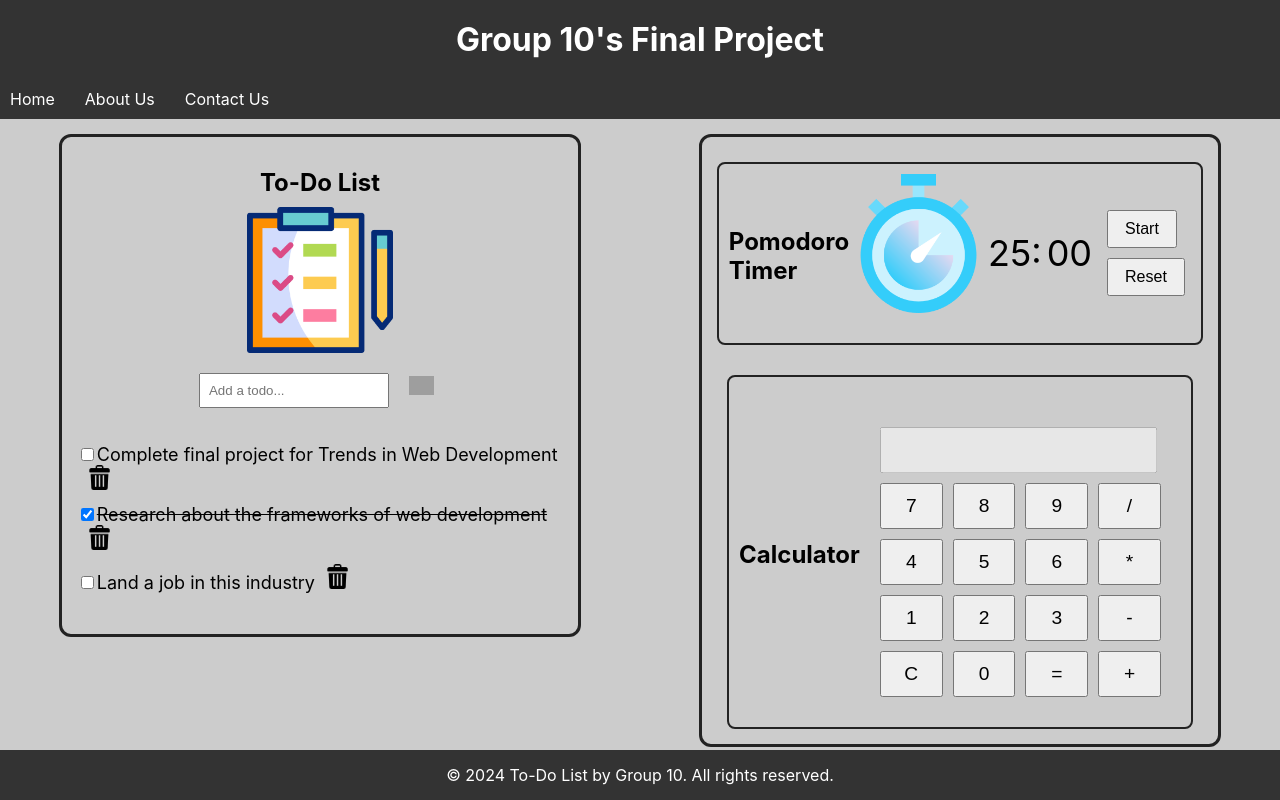
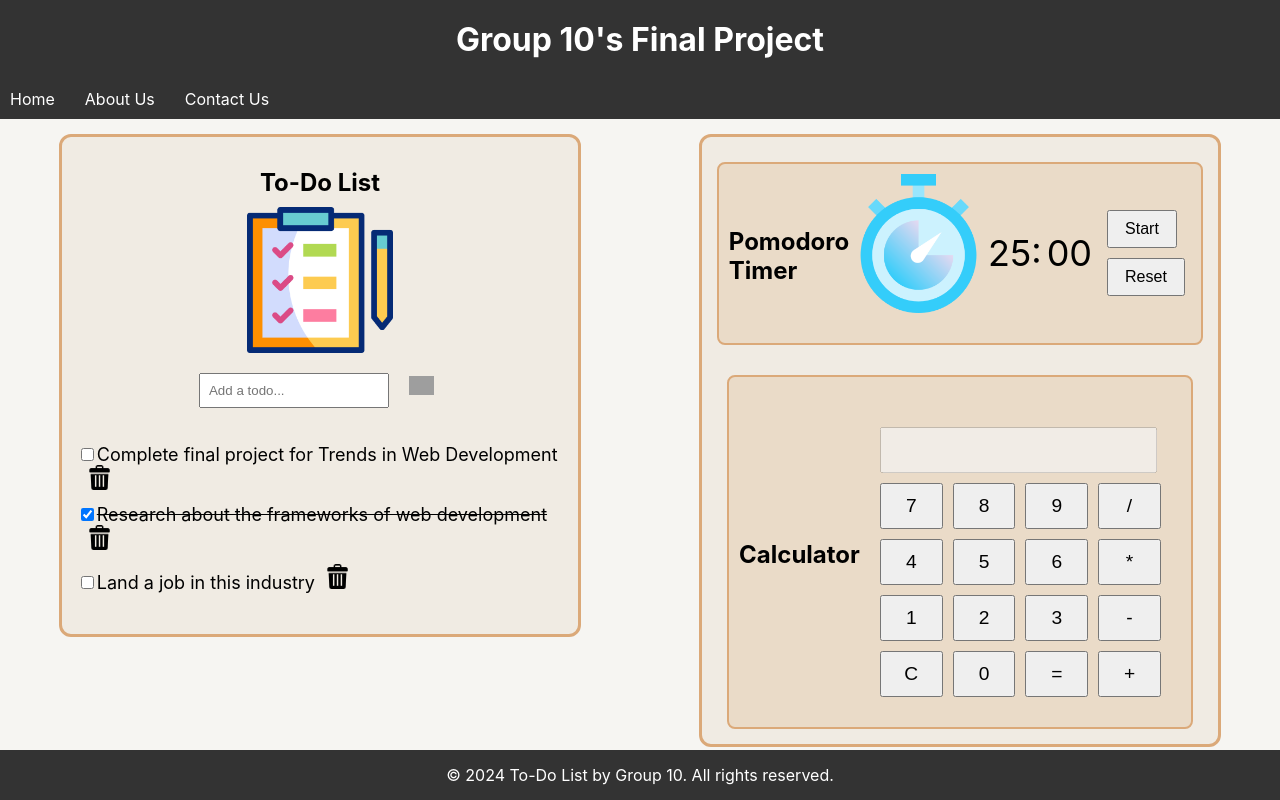
Before and after one commit to Adi-283/to-do-list, a React (Create React App) app: page / in a window 1280 px wide. Built offline with nearby package versions, Linux system fonts and the light colour scheme; grey boxes are pictures that could not be loaded.

Commit message:
fixed bugs and enhanced UI

```diff
--- a/public/index.html
+++ b/public/index.html
@@ -24,7 +24,7 @@
       work correctly both with client-side routing and a non-root public URL.
       Learn how to configure a non-root public URL by running `npm run build`.
     -->
-    <title>React App</title>
+    <title>Group 10 Final Project</title>
   </head>
   <body>
     <noscript>You need to enable JavaScript to run this app.</noscript>
--- a/src/App.js
+++ b/src/App.js
@@ -10,19 +10,6 @@ import Footer from './components/Footer';
 
 // App component
 function App() {
-  const [todos, setTodos] = useState([]);
-
-  const addTodo = (newTodoText) => {
-    setTodos([...todos, { id: Date.now(), text: newTodoText, completed: false }]);
-  };
-
-  const toggleComplete = (id) => {
-    setTodos(todos.map(todo => todo.id === id ? { ...todo, completed: !todo.completed } : todo));
-  };
-
-  const deleteTodo = (id) => {
-    setTodos(todos.filter(todo => todo.id !== id));
-  };
 
   return (
     // Used Browser Router for routing in the app
@@ -31,7 +18,7 @@ function App() {
         <h1 className="project-heading">Group 10's Final Project</h1>
         <Navbar />
         <Routes>
-          <Route path="/" element={<Home addTodo={addTodo} todos={todos} toggleComplete={toggleComplete} deleteTodo={deleteTodo}  />} />
+          <Route path="/" element={<Home />} />
           <Route path="/about" element={<About />} />
           <Route path="/contact" element={<Contact />} />
         </Routes>
--- a/src/components/Home.js
+++ b/src/components/Home.js
@@ -1,15 +1,34 @@
-// Made by Mehta Aditya Mehul - 8866740, Patel Pratikkumar Harshadbhai – 8868235 and Patel Meet Vimalkumar – 8882879
+// Made by Mehta Aditya Mehul - 8866740, Patel Pratikkumar Harshadbhai – 8868235, and Patel Meet Vimalkumar – 8882879
 import React, { useState, useEffect } from 'react';
 import '../index.css';
 
 // Home component
-function Home({ addTodo, todos: initialTodos, toggleComplete, deleteTodo }) {
+function Home() {
+    const [todos, setTodos] = useState([
+        { id: 1, text: 'Complete final project for Trends in Web Development', completed: false },
+        { id: 2, text: 'Research about the frameworks of web development', completed: true },
+        { id: 3, text: 'Land a job in this industry', completed: false }
+    ]);
+
+    const addTodo = (newTodoText) => {
+        setTodos([...todos, { id: Date.now(), text: newTodoText, completed: false }]);
+        setNewTodo("");
+    };
+
+    const toggleComplete = (id) => {
+        setTodos(todos.map(todo => todo.id === id ? { ...todo, completed: !todo.completed } : todo));
+    };
+
+    const deleteTodo = (id) => {
+        setTodos(todos.filter(todo => todo.id !== id));
+    };
+
     const [newTodo, setNewTodo] = useState('');
     const [minutes, setMinutes] = useState(25);
     const [seconds, setSeconds] = useState(0);
     const [isTimerRunning, setIsTimerRunning] = useState(false);
 
-//  Hooks
+    // Hooks
     useEffect(() => {
         let intervalId;
 
@@ -54,12 +73,6 @@ function Home({ addTodo, todos: initialTodos, toggleComplete, deleteTodo }) {
         setNewTodo('');
     };
 
-  const sampleTodos = [
-    { id: 1, text: 'Complete final project for Trends in Web Development', completed: false },
-    { id: 2, text: 'Research about the frameworks of web development', completed: true },
-    { id: 3, text: 'Land a job in this industry', completed: false }
-  ];
-
     const [result, setResult] = useState('');
 
     const handleClick = (value) => {
@@ -93,7 +106,7 @@ function Home({ addTodo, todos: initialTodos, toggleComplete, deleteTodo }) {
                 </form>
 
                 <ul>
-          {sampleTodos.map((todo) => (
+                    {todos.map((todo) => (
                         <li key={todo.id}>
                             <input type="checkbox" checked={todo.completed} onChange={() => toggleComplete(todo.id)} />
                             <span style={{ textDecoration: todo.completed ? 'line-through' : 'none' }}>
--- a/src/index.css
+++ b/src/index.css
@@ -6,7 +6,7 @@ body {
     sans-serif;
   -webkit-font-smoothing: antialiased;
   -moz-osx-font-smoothing: grayscale;
-  background-color: #CCC;
+  background-color: #F6F5F2;
 }
 
 code {
@@ -51,10 +51,11 @@ nav a {
   display: flex;
   align-items: center;
   justify-content: center;
-  border: 2px solid #222;
+  border: 2px solid #DBA979;
   border-radius: 8px;
   padding: 10px;
   margin-top: 10px;
+  background-color: #EADBC8;
 }
 
 .row:first-child {
@@ -74,9 +75,10 @@ nav a {
   display: flex;
   flex-direction: column;
   align-items: center;
-  border: 3px solid #222;
+  border: 3px solid #DBA979;
   border-radius: 12px;
   padding: 15px;
+  background-color: #F0EBE3;
 }
 
 .column h1 {
@@ -172,9 +174,10 @@ li {
 }
 
 .member {
-  border: 1px solid #222;
+  border: 1px solid #DAC0A3;
   border-radius: 10px;
   padding: 18px;
+  background-color: #F0EBE3;
 }
 
 .member img {
@@ -210,7 +213,7 @@ li {
 .contact-form {
   width: 400px;
   margin: 0 auto;
-  border: 3px solid #222;
+  border: 3px solid #DBA979;
   border-radius: 12px;
   padding: 25px;
   padding-top: 10px;
@@ -238,7 +241,7 @@ li {
 }
 
 .contact-form img{
-  border: 1px solid #222;
+  border: 1px solid #DBA979;
   border-radius: 20px;
   width: 25px;
   float: right;
```
Lines whose indentation alone changed are shown as unchanged.
